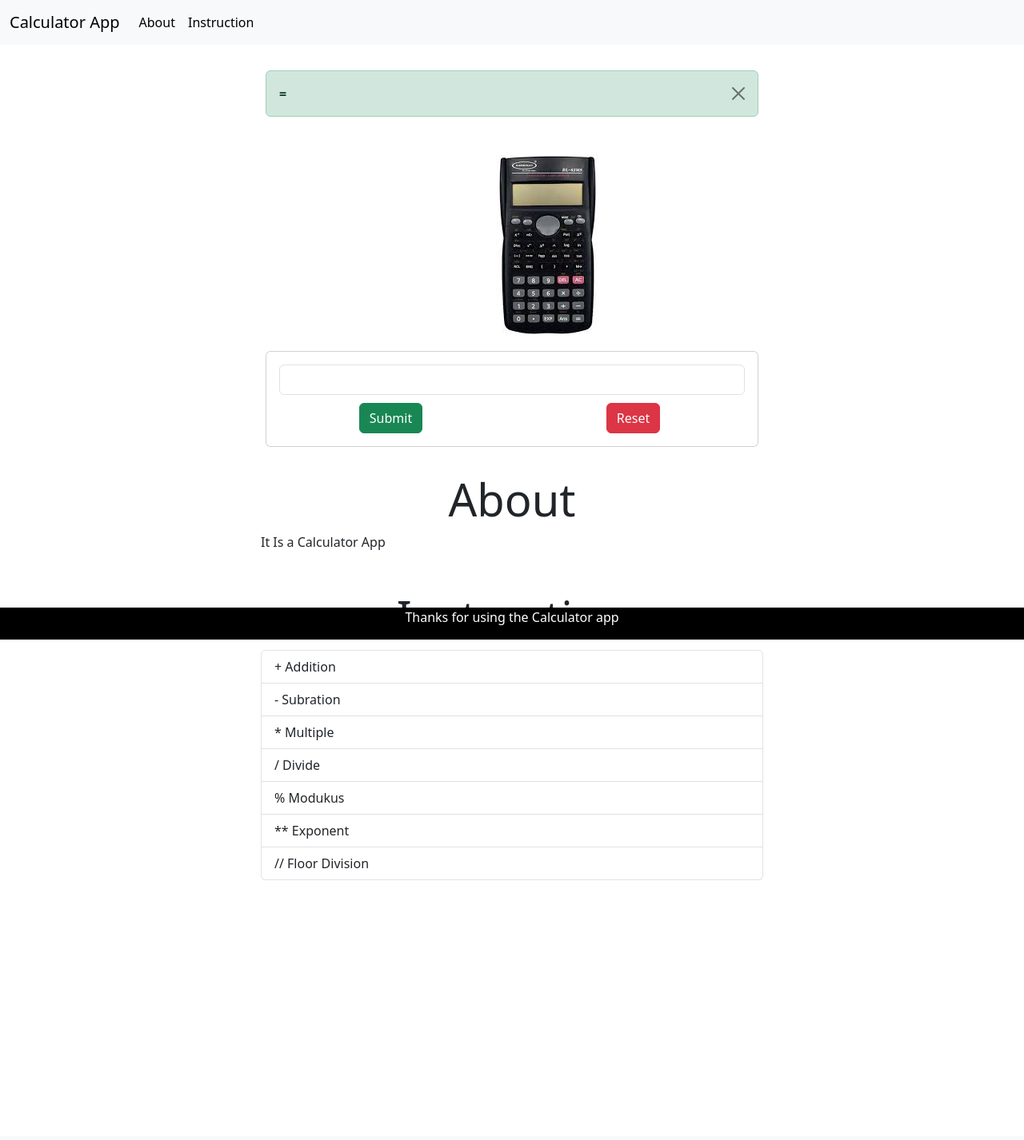
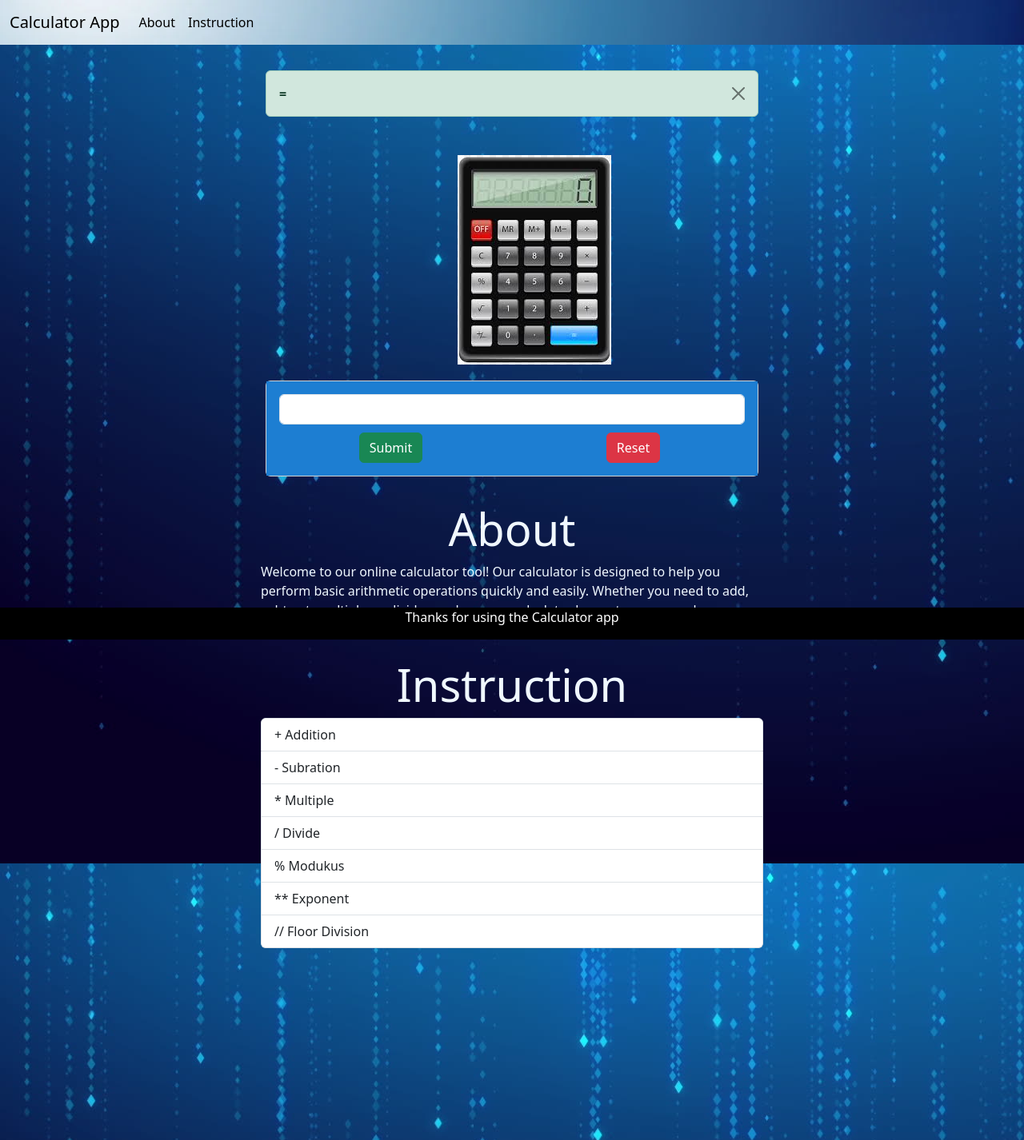
Before and after one commit to Abishake01/Django_Project, a Django app: page /calculator in a window 1280 px wide. Shown: the top 1426 px of the page at 80% size. Before the commit the page ends 1101 px from the top, so only its background shows below. Run offline with Django 5.2, Linux system fonts and the light colour scheme.

Commit message:
Design Added

```diff
--- a/template/index.html
+++ b/template/index.html
@@ -9,10 +9,10 @@
     <script src="https://cdn.jsdelivr.net/npm/bootstrap@5.3.2/dist/js/bootstrap.min.js" integrity="sha384-BBtl+eGJRgqQAUMxJ7pMwbEyER4l1g+O15P+16Ep7Q9Q+zqX6gSbd85u4mG4QzX+" crossorigin="anonymous"></script>
 
 </head>
-<body>
+<body id="bg" style="background: url('{{ STATIC_URL }}static/bg9.jpg') ;">
 
-    <nav class="navbar navbar-expand-lg bg-body-tertiary  ">
-        <div class="container-fluid">
+    <nav class="navbar navbar-expand-lg bg-body-tertiary"style="background: url('{{ STATIC_URL }}static/ok.webp') ; ">
+        <div class="container-fluid" >
           <a class="navbar-brand" href="#">Calculator App</a>
           <button class="navbar-toggler" type="button" data-bs-toggle="collapse" data-bs-target="#navbarNav" aria-controls="navbarNav" aria-expanded="false" aria-label="Toggle navigation">
             <span class="navbar-toggler-icon"></span>
@@ -20,7 +20,7 @@
           <div class="collapse navbar-collapse" id="navbarNav">
             <ul class="navbar-nav">
               <li class="nav-item">
-                <a class="nav-link active" aria-current="page" href="#about">About</a>
+                <a class="nav-link active" aria-current="page" href="#about" style="border: 10px;">About</a>
               </li>
               <li class="nav-item">
                 <a class="nav-link active" aria-current="page" href="#instruction">Instruction </a>
@@ -48,9 +48,9 @@
        </div>
         <div class="row">
             <div class="col-md-6" style="margin: 2rem auto 0 auto;">
-                <img class="img-fluid" src="{% static 'calsi.jpg' %}" style="margin-left: 240px; margin-bottom: 20px;">
+                <img class="img-fluid" src="{% static 'image.png' %}" style="margin-left: 240px; margin-bottom: 20px;">
                 <div class="card">
-                    <div class="card-body">
+                    <div class="card-body" style="background-color:rgb(29, 126, 210);">
                         <form method="GET" action="{% url 'submitquery' %}">
                             <div class="form-group">
                                 <input type="search" class="form-control" name="query" id="query">
@@ -74,14 +74,16 @@
         </div>
       </div>
       <div class="row">
-        <div class="col-md-6" style="margin: 2rem auto 0 auto;">
-        <h1 class="display-4" id="about" name="about" style="text-align: center;">About</h1>
-        <p>It Is a Calculator App </p>
+        <div class="col-md-6" style="margin: 2rem auto 0 auto; color: aliceblue;">
+        <h1 class="display-4" id="about" name="about" style="text-align: center; color: aliceblue;">About</h1>
+        <p>
+          Welcome to our online calculator tool! Our calculator is designed to help you perform basic arithmetic operations quickly and easily. Whether you need to add, subtract, multiply, or divide numbers, our calculator has got you covered.
+        </p>
       </div>
       </div>
       <div class="row">
         <div class="col-md-6" style="margin: 2rem auto 0 auto;">
-        <h1 class="display-4" id="instruction" name="Instruction" style="text-align: center;">Instruction</h1>
+        <h1 class="display-4" id="instruction" name="Instruction" style="text-align: center; color: aliceblue;">Instruction</h1>
         <ul class="list-group">
             <li class="list-group-item">+    Addition </li>
             <li class="list-group-item">-    Subration</li>
```
Also changed, not shown: static/bg9.jpg (added), static/image.png (added), static/ok.webp (added).
